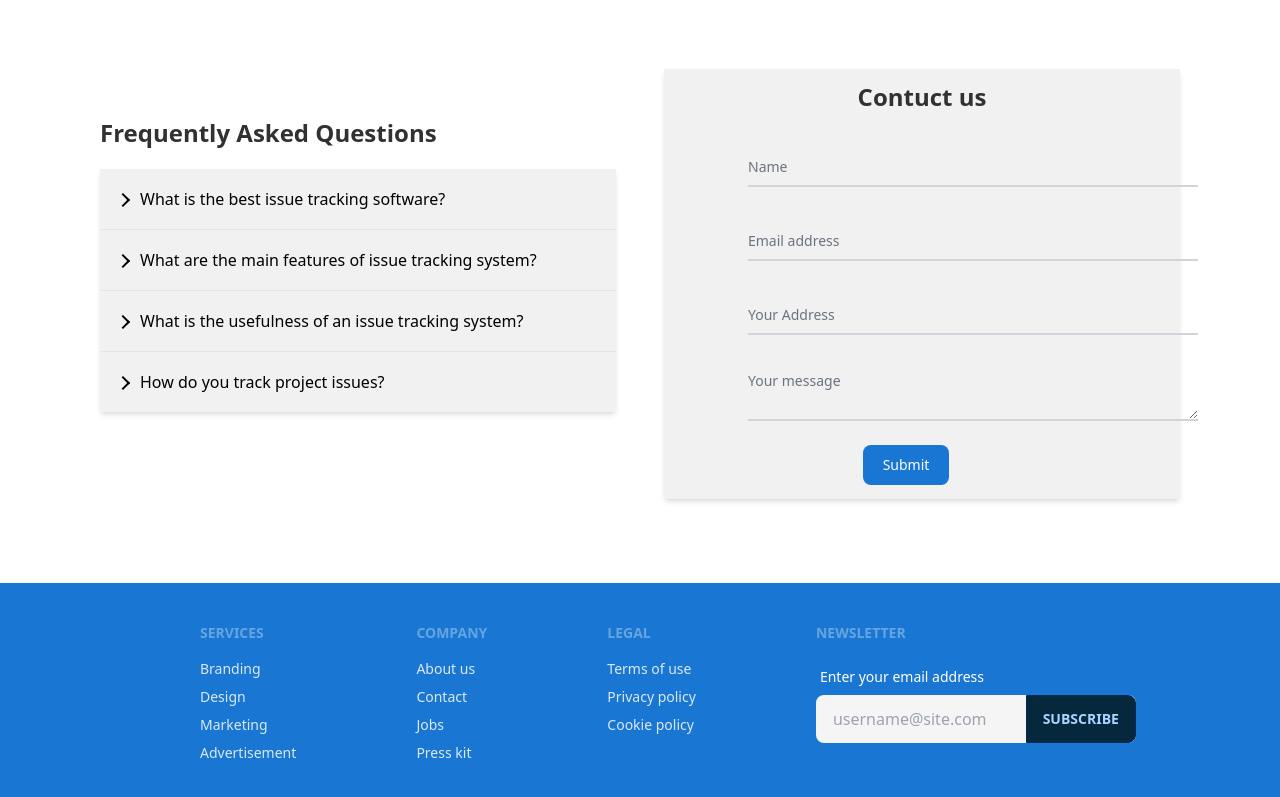
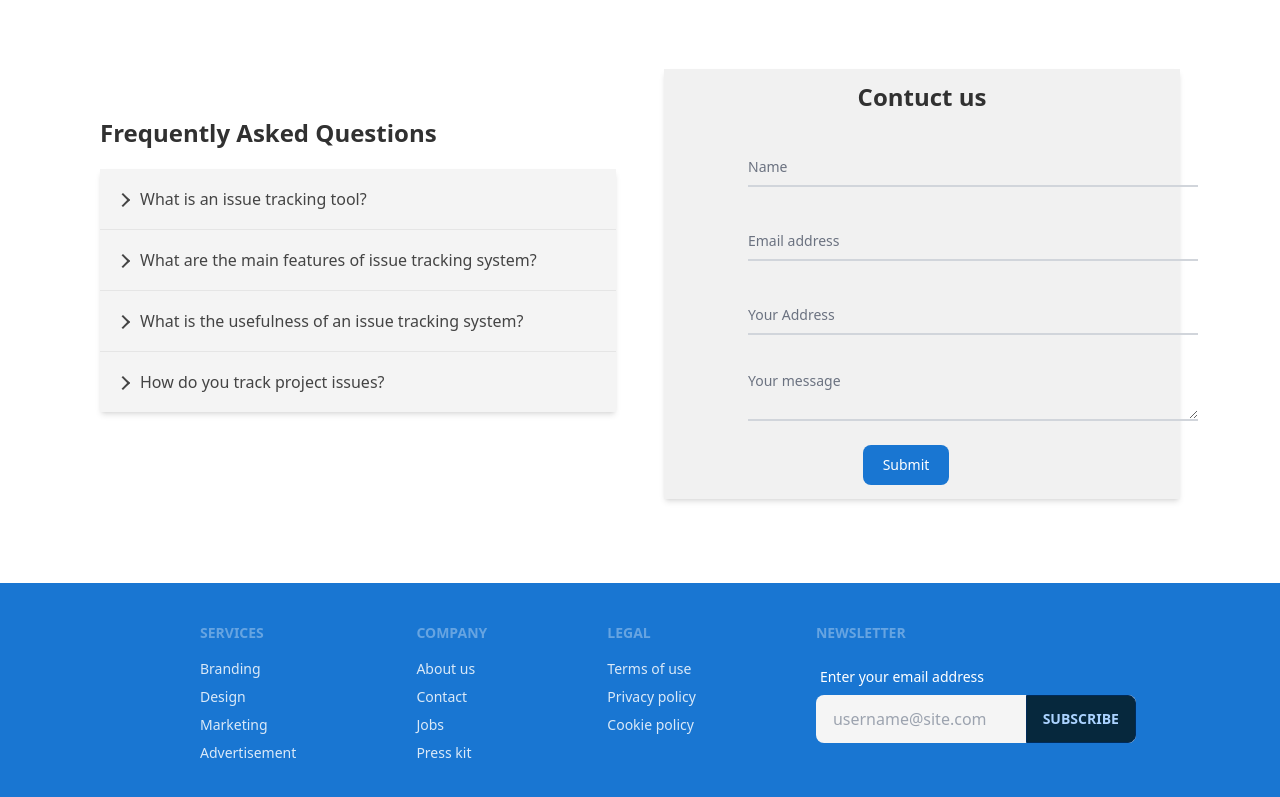
Before and after one commit to md-najmul-haque/itracker, a React (Create React App) app: page / in a window 1280 px wide. Shown: the part 3813-4610 px from the top of the page. Built offline with nearby package versions, Linux system fonts and the light colour scheme; no server answers.

Commit message:
update accordion question

```diff
--- a/src/Pages/Home/FAQ/FAQ.tsx
+++ b/src/Pages/Home/FAQ/FAQ.tsx
@@ -33,60 +33,52 @@ const FAQ = () => {
                     <h1 className='text-2xl font-bold mb-5'>Frequently Asked Questions</h1>
 
                     <Accordion allowZeroExpanded className='shadow-md'>
-                        <AccordionItem>
+                        <AccordionItem style={{ backgroundColor: "#F1F1F1", color: "black" }}>
                             <AccordionItemHeading >
-                                <AccordionItemButton style={{ backgroundColor: "#F1F1F1", color: "black" }}>
-                                What is the best issue tracking software?
+                                <AccordionItemButton>
+                                What is an issue tracking tool?
                                 </AccordionItemButton>
                             </AccordionItemHeading>
-                            <AccordionItemPanel style={{ backgroundColor: "#F1F1F1", color: "black" }}>
+                            <AccordionItemPanel>
                                 <p>
-                                    Exercitation in fugiat est ut ad ea cupidatat ut in
-                                    cupidatat occaecat ut occaecat consequat est minim minim
-                                    esse tempor laborum consequat esse adipisicing eu
-                                    reprehenderit enim.
+                                An issue tracking system is any software application that allows you to record and follow the progress of every customer ticket or "issue" in your inbox until the problem is resolved.
+
                                 </p>
                             </AccordionItemPanel>
                         </AccordionItem>
                         <AccordionItem>
                             <AccordionItemHeading>
-                                <AccordionItemButton style={{ backgroundColor: "#F1F1F1", color: "black" }}>
+                                <AccordionItemButton>
                                 What are the main features of issue tracking system?
                                 </AccordionItemButton>
                             </AccordionItemHeading>
-                            <AccordionItemPanel style={{ backgroundColor: "#F1F1F1", color: "black"}}>
+                            <AccordionItemPanel>
                                 <p>
-                                    In ad velit in ex nostrud dolore cupidatat consectetur
-                                    ea in ut nostrud velit in irure cillum tempor laboris
-                                    sed adipisicing eu esse duis nulla non.
+                                The basic objective of issue tracking system allows teams to identify defects easily, measure their scope, determine their impact, and manage all the steps involved in resolving them, all from a centralized interface. Bug tracking software is commonly used in software development.
                                 </p>
                             </AccordionItemPanel>
                         </AccordionItem>
                         <AccordionItem>
                             <AccordionItemHeading>
-                                <AccordionItemButton style={{ backgroundColor: "#F1F1F1", color: "black" }}>
+                                <AccordionItemButton>
                                 What is the usefulness of an issue tracking system?
                                 </AccordionItemButton>
                             </AccordionItemHeading>
-                            <AccordionItemPanel style={{ backgroundColor: "#F1F1F1", color: "black"}}>
+                            <AccordionItemPanel>
                                 <p>
-                                    In ad velit in ex nostrud dolore cupidatat consectetur
-                                    ea in ut nostrud velit in irure cillum tempor laboris
-                                    sed adipisicing eu esse duis nulla non.
+                                An issue tracking system allows you to rapidly access answers and information and maintain a dashboard for tracking the history of issues and solutions. This makes creating reports, monitoring issues, and sharing information far easier.
                                 </p>
                             </AccordionItemPanel>
                         </AccordionItem>
                         <AccordionItem>
                             <AccordionItemHeading>
-                                <AccordionItemButton style={{ backgroundColor: "#F1F1F1", color: "black" }}>
+                                <AccordionItemButton>
                                 How do you track project issues?
                                 </AccordionItemButton>
                             </AccordionItemHeading>
-                            <AccordionItemPanel style={{ backgroundColor: "#F1F1F1", color: "black"}}>
+                            <AccordionItemPanel>
                                 <p>
-                                    In ad velit in ex nostrud dolore cupidatat consectetur
-                                    ea in ut nostrud velit in irure cillum tempor laboris
-                                    sed adipisicing eu esse duis nulla non.
+                                A method for keeping a record of open problems that, depending on their content, must be solved within the next task, before the next milestone, or before the change effort can be successfully completed.
                                 </p>
                             </AccordionItemPanel>
                         </AccordionItem>
```
